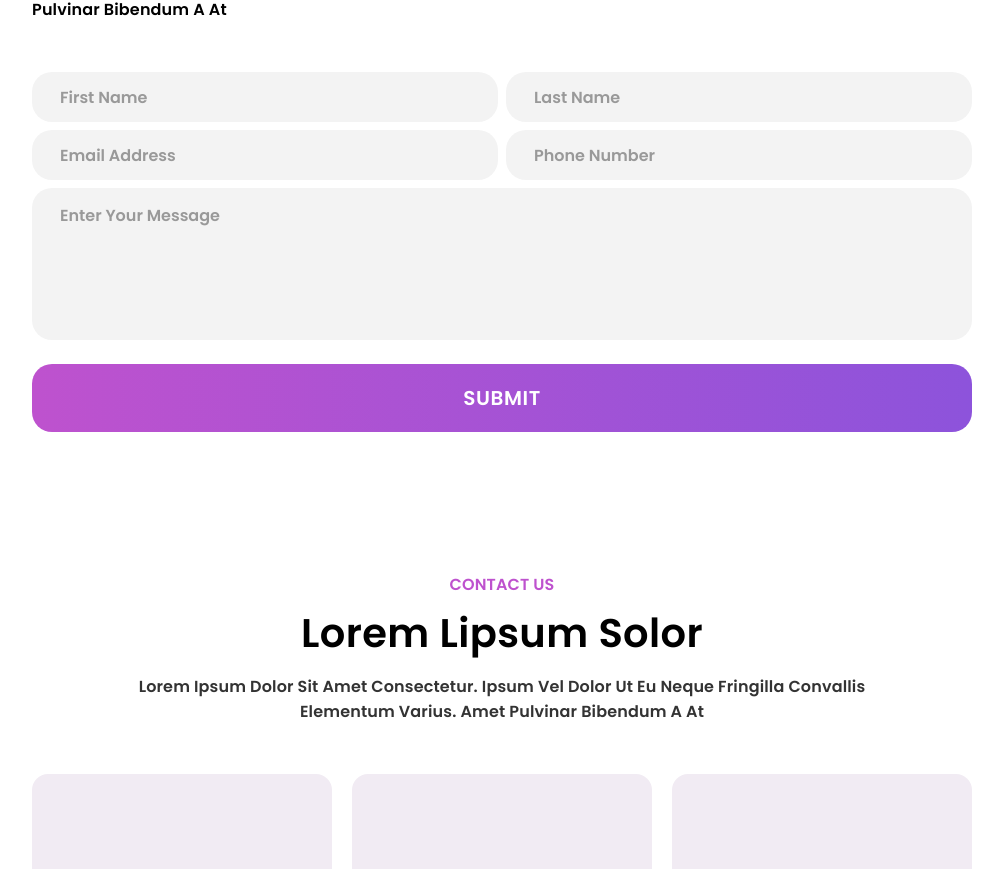
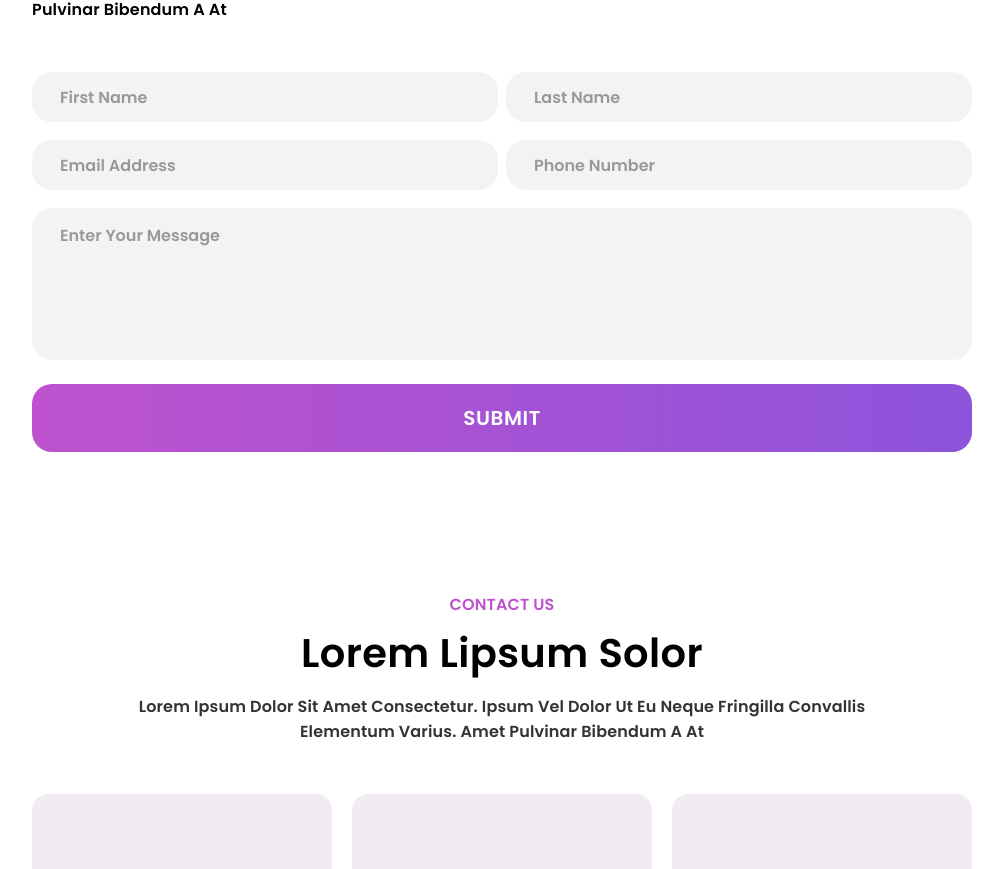
Before and after one commit to UdulaPahasara/ZYLOGENIX, a React (Vite) app in the folder ZYLOGENIX/: page /contact in a window 1280 px wide. Shown: the part 955-1824 px from the top of the page, without its empty margins (138-1141 px from the left). Built offline with nearby package versions, Linux system fonts and the light colour scheme.

Commit message:
fix the  nave logic color change

```diff
--- a/ZYLOGENIX/src/pages/About.jsx
+++ b/ZYLOGENIX/src/pages/About.jsx
@@ -361,6 +361,7 @@ const About = () => {
 
       {/* Get Found Section */}
       <Box
+      className="white-section"
         sx={{
           width: '100%',
           backgroundColor: '#FFFFFF',
--- a/ZYLOGENIX/src/pages/Contact.jsx
+++ b/ZYLOGENIX/src/pages/Contact.jsx
@@ -103,6 +103,7 @@ const Contact = () => {
 
       {/* ─── Main Content Area ─── */}
       <Box
+        className="white-section"
         sx={{
           width: '100%',
           boxSizing: 'border-box',
@@ -160,7 +161,7 @@ const Contact = () => {
                 display: 'flex',
                 flexDirection: { xs: 'column', md: 'row' },
                 gap: '8px',
-                mb: '8px',
+                mb: '18px',
               }}
             >
               <Box
@@ -195,7 +196,7 @@ const Contact = () => {
                 display: 'flex',
                 flexDirection: { xs: 'column', md: 'row' },
                 gap: '8px',
-                mb: '8px',
+                mb: '18px',
               }}
             >
               <Box
```
